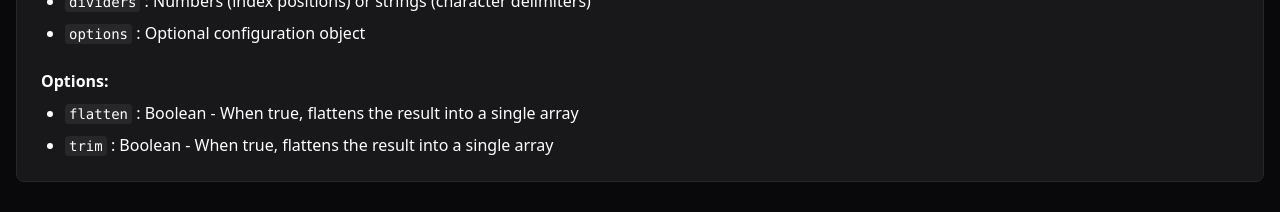
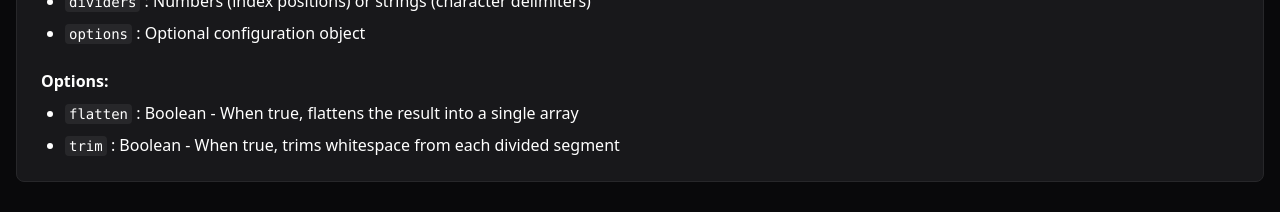
Before and after one commit to nyaomaru/divider-docs, a Next.js app: page /en in a window 1280 px wide. Shown: the part 2420-2632 px from the top of the page. Built offline with nearby package versions, Linux system fonts and the light colour scheme.

Commit message:
refactor: api reference

```diff
--- a/app/[lang]/page.tsx
+++ b/app/[lang]/page.tsx
@@ -6,6 +6,7 @@ import { CodeBlock } from '@/ui/components/code-block';
 import { APIReferenceCard } from '@/ui/divider-docs/api-reference-card';
 import { installTabs, installCode, usageTabs, usageCode } from '@/lib/docs';
 import { getDictionary, type Locale } from '@/lib/dictionaries';
+import { generateApiReferences } from '@/lib/api-references';
 import Image from 'next/image';
 import Link from 'next/link';
 
@@ -21,121 +22,7 @@ export default async function DividerDocs({
   const { lang } = await params;
   const dict = await getDictionary(lang ?? 'en');
 
-  const apiReferences = [
-    {
-      id: 'divider',
-      title: 'divider(input, ...dividers, options?)',
-      description: dict.top.api.description.divider,
-      parameters: [
-        {
-          name: 'input',
-          description: dict.top.api.function.parameters.input,
-        },
-        {
-          name: 'dividers',
-          description: dict.top.api.function.parameters.dividers,
-        },
-        {
-          name: 'options',
-          description: dict.top.api.function.parameters.options,
-        },
-      ],
-      options: [
-        {
-          name: 'flatten',
-          description: dict.top.api.function.options.flatten,
-        },
-        {
-          name: 'trim',
-          description: dict.top.api.function.options.flatten,
-        },
-      ],
-    },
-    {
-      id: 'dividerFirst',
-      title: 'dividerFirst(input, ...dividers)',
-      description: dict.top.api.description.dividerFirst,
-      parameters: [
-        {
-          name: 'input',
-          description: dict.top.api.function.parameters.input,
-        },
-        {
-          name: 'dividers',
-          description: dict.top.api.function.parameters.dividers,
-        },
-      ],
-    },
-    {
-      id: 'dividerLast',
-      title: 'dividerLast(input, ...dividers)',
-      description: dict.top.api.description.dividerLast,
-      parameters: [
-        {
-          name: 'input',
-          description: dict.top.api.function.parameters.input,
-        },
-        {
-          name: 'dividers',
-          description: dict.top.api.function.parameters.dividers,
-        },
-      ],
-    },
-    {
-      id: 'dividerLoop',
-      title: 'dividerLoop(input, size, options?)',
-      description: dict.top.api.description.dividerLoop,
-      parameters: [
-        {
-          name: 'input',
-          description: dict.top.api.function.parameters.input,
-        },
-        {
-          name: 'size',
-          description: dict.top.api.function.parameters.size,
-        },
-        {
-          name: 'options',
-          description: dict.top.api.function.parameters.options,
-        },
-      ],
-      options: [
-        {
-          name: 'flatten',
-          description: dict.top.api.function.options.flatten,
-        },
-        {
-          name: 'trim',
-          description: dict.top.api.function.options.flatten,
-        },
-      ],
-    },
-    {
-      id: 'dividerNumberString',
-      title: 'dividerNumberString(input, options?)',
-      description: dict.top.api.description.dividerNumberString,
-      parameters: [
-        {
-          name: 'input',
-          description: dict.top.api.function.parameters.input,
-        },
-        {
-          name: 'options',
-          description: dict.top.api.function.parameters.options,
-        },
-      ],
-      options: [
-        {
-          name: 'flatten',
-          description: dict.top.api.function.options.flatten,
-        },
-        {
-          name: 'trim',
-          description: dict.top.api.function.options.flatten,
-        },
-      ],
-    },
-  ];
+  const apiReferences = generateApiReferences(dict.top);
 
   return (
     <main className='container mx-auto px-4 py-12'>
--- /dev/null
+++ b/app/lib/api-references.ts
@@ -0,0 +1,63 @@
+import type { TopDictionary } from '@/types/dictionaries';
+
+export const generateApiReferences = (dict: TopDictionary['top']) => [
+  {
+    id: 'divider',
+    title: 'divider(input, ...dividers, options?)',
+    description: dict.api.description.divider,
+    parameters: [
+      { name: 'input', description: dict.api.function.parameters.input },
+      { name: 'dividers', description: dict.api.function.parameters.dividers },
+      { name: 'options', description: dict.api.function.parameters.options },
+    ],
+    options: [
+      { name: 'flatten', description: dict.api.function.options.flatten },
+      { name: 'trim', description: dict.api.function.options.trim },
+    ],
+  },
+  {
+    id: 'dividerFirst',
+    title: 'dividerFirst(input, ...dividers)',
+    description: dict.api.description.dividerFirst,
+    parameters: [
+      { name: 'input', description: dict.api.function.parameters.input },
+      { name: 'dividers', description: dict.api.function.parameters.dividers },
+    ],
+  },
+  {
+    id: 'dividerLast',
+    title: 'dividerLast(input, ...dividers)',
+    description: dict.api.description.dividerLast,
+    parameters: [
+      { name: 'input', description: dict.api.function.parameters.input },
+      { name: 'dividers', description: dict.api.function.parameters.dividers },
+    ],
+  },
+  {
+    id: 'dividerLoop',
+    title: 'dividerLoop(input, size, options?)',
+    description: dict.api.description.dividerLoop,
+    parameters: [
+      { name: 'input', description: dict.api.function.parameters.input },
+      { name: 'size', description: dict.api.function.parameters.size },
+      { name: 'options', description: dict.api.function.parameters.options },
+    ],
+    options: [
+      { name: 'flatten', description: dict.api.function.options.flatten },
+      { name: 'trim', description: dict.api.function.options.trim },
+    ],
+  },
+  {
+    id: 'dividerNumberString',
+    title: 'dividerNumberString(input, options?)',
+    description: dict.api.description.dividerNumberString,
+    parameters: [
+      { name: 'input', description: dict.api.function.parameters.input },
+      { name: 'options', description: dict.api.function.parameters.options },
+    ],
+    options: [
+      { name: 'flatten', description: dict.api.function.options.flatten },
+      { name: 'trim', description: dict.api.function.options.trim },
+    ],
+  },
+];
--- a/app/types/dictionaries/index.ts
+++ b/app/types/dictionaries/index.ts
@@ -1 +1,2 @@
 export * from './playground';
+export * from './top';
--- /dev/null
+++ b/app/types/dictionaries/top.ts
@@ -0,0 +1,67 @@
+export type TopDictionary = {
+  top: {
+    title: string;
+    description: string;
+    installation: {
+      title: string;
+    };
+    usage: {
+      title: string;
+      examples: string;
+    };
+    features: {
+      title: string;
+      stringDivision: {
+        title: string;
+        description: string;
+      };
+      arrayProcessing: {
+        title: string;
+        description: string;
+      };
+      nestedArray: {
+        title: string;
+        description: string;
+      };
+      flexibleOutput: {
+        title: string;
+        description: string;
+      };
+      flatteningOption: {
+        title: string;
+        description: string;
+      };
+      mixedDelimiters: {
+        title: string;
+        description: string;
+      };
+    };
+    api: {
+      title: string;
+      description: {
+        divider: string;
+        dividerFirst: string;
+        dividerLast: string;
+        dividerLoop: string;
+        dividerNumberString: string;
+      };
+      function: {
+        parameters: {
+          title: string;
+          input: string;
+          dividers: string;
+          options: string;
+          size: string;
+        };
+        options: {
+          title: string;
+          flatten: string;
+          trim: string;
+        };
+      };
+    };
+    button: {
+      playground: string;
+    };
+  };
+};
```
